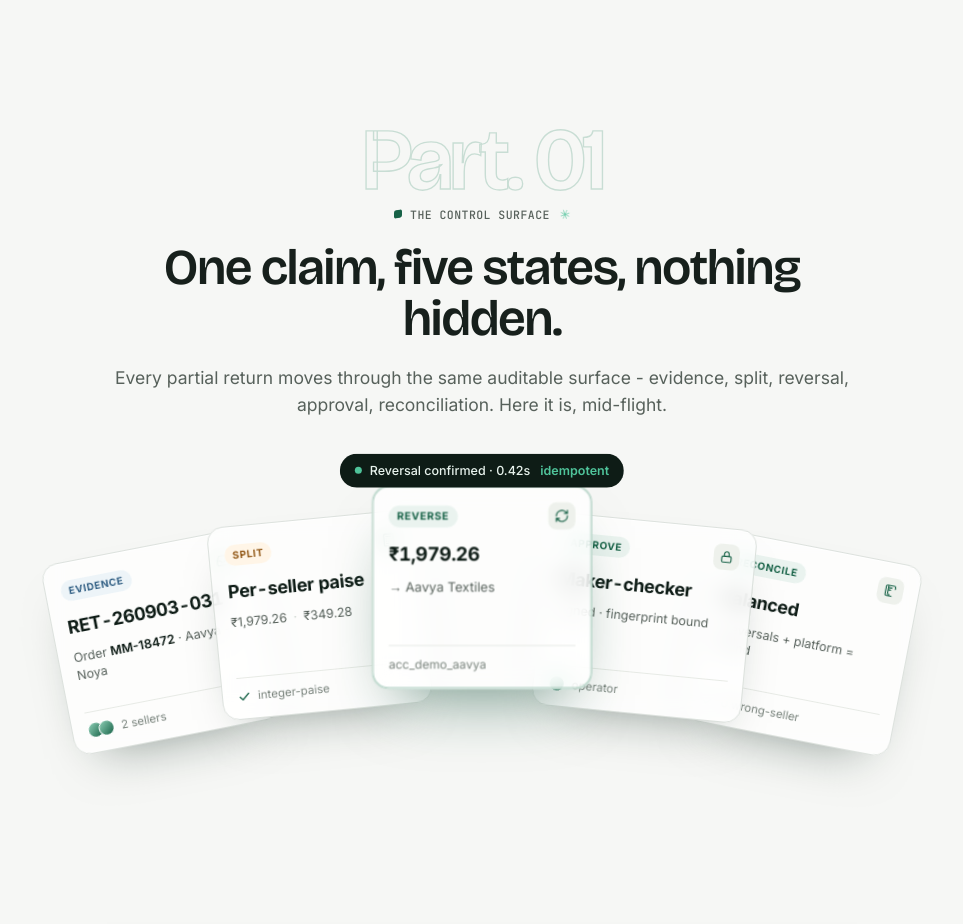
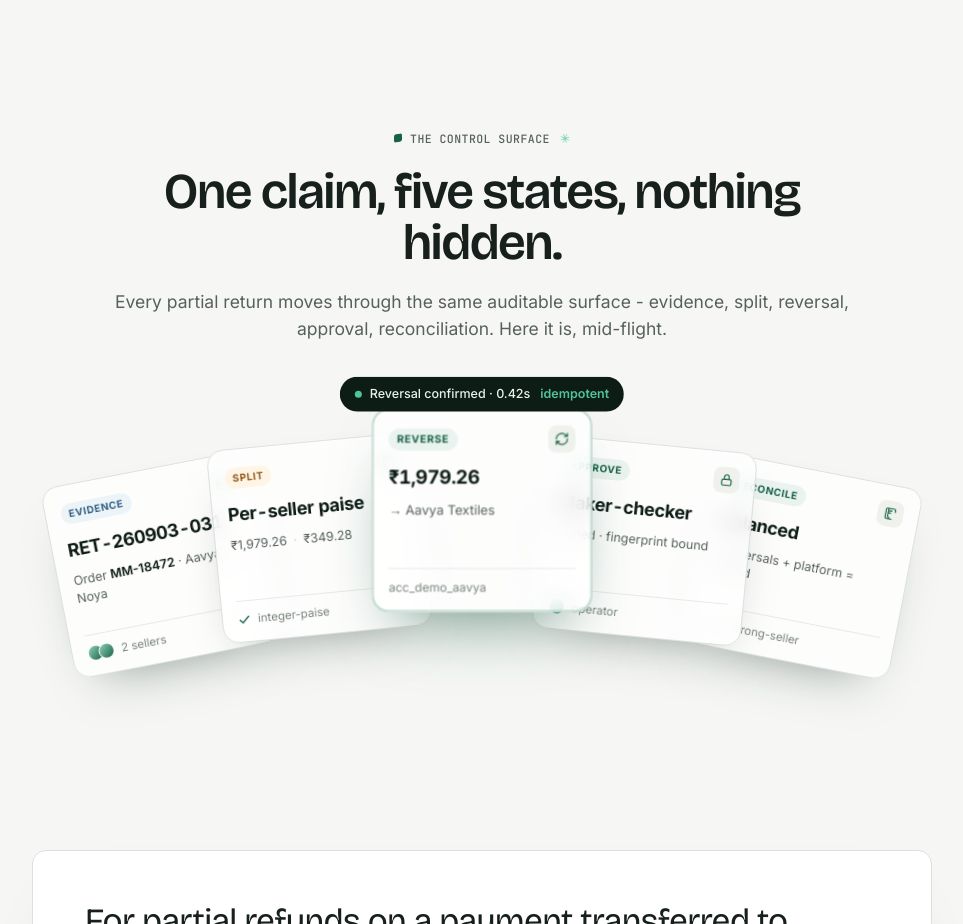
Before and after one commit to codebanditssss/ReturnSplit-Razorpay-Buildathon, a Next.js app: page / in a window 1280 px wide. Shown: the part 1460-2384 px from the top of the page, without its empty margins (158-1121 px from the left). Built offline with nearby package versions, Linux system fonts and the light colour scheme.

Commit message:
landing: remove dangling 'Part. 01' index (no sibling parts) + drop dead .lp-index css

```diff
--- a/src/components/landing/landing.css
+++ b/src/components/landing/landing.css
@@ -474,7 +474,6 @@ html.lp-no-scrollbar::-webkit-scrollbar { width: 0; height: 0; display: none; }
 
 /* ---------- control surface: fanned floating cards ---------- */
 .lp-fan-sec { overflow: hidden; }
-.lp-index { display: block; margin-bottom: 4px; font-family: var(--lp-display-stack); font-size: clamp(46px, 8vw, 88px); line-height: .82; font-weight: 600; letter-spacing: -.05em; color: transparent; -webkit-text-stroke: 1.4px var(--lp-green-border); opacity: .75; }
 .lp-spark { display: inline-block; margin-left: 2px; color: var(--lp-green-bright); animation: lp-twinkle 2.6s ease-in-out infinite; }
 @keyframes lp-twinkle { 0%, 100% { opacity: .4; transform: scale(.8) rotate(0deg); } 50% { opacity: 1; transform: scale(1.18) rotate(90deg); } }
 
--- a/src/components/landing/landing.tsx
+++ b/src/components/landing/landing.tsx
@@ -423,7 +423,6 @@ export function Landing() {
         <div className="lp-wrap">
           <Reveal>
             <div className="lp-section-head center">
-              <span className="lp-index">Part. 01</span>
               <span className="lp-eyebrow sq">The control surface <span className="lp-spark">✳</span></span>
               <h2>One claim, five states, nothing hidden.</h2>
               <p>Every partial return moves through the same auditable surface - evidence, split,
```
